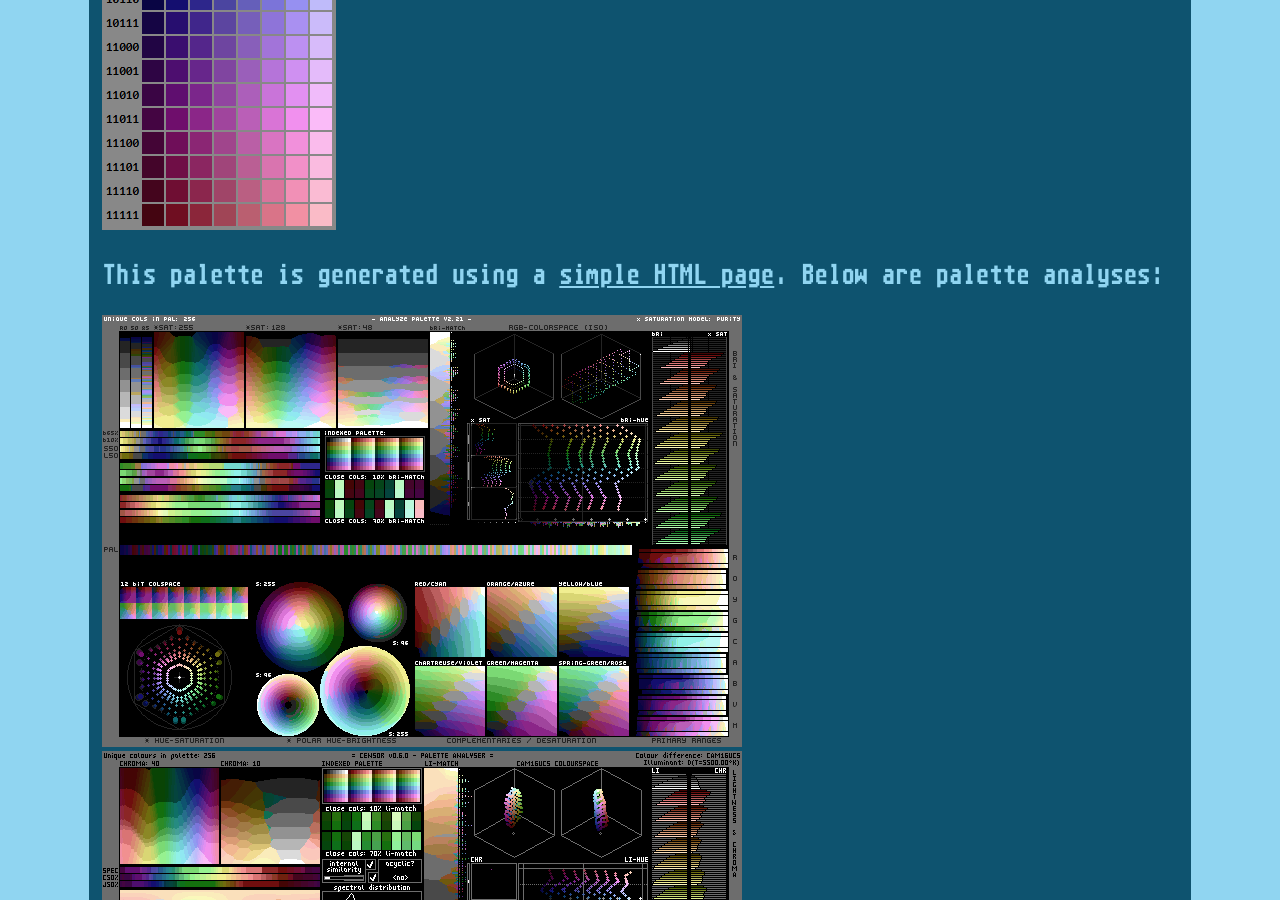
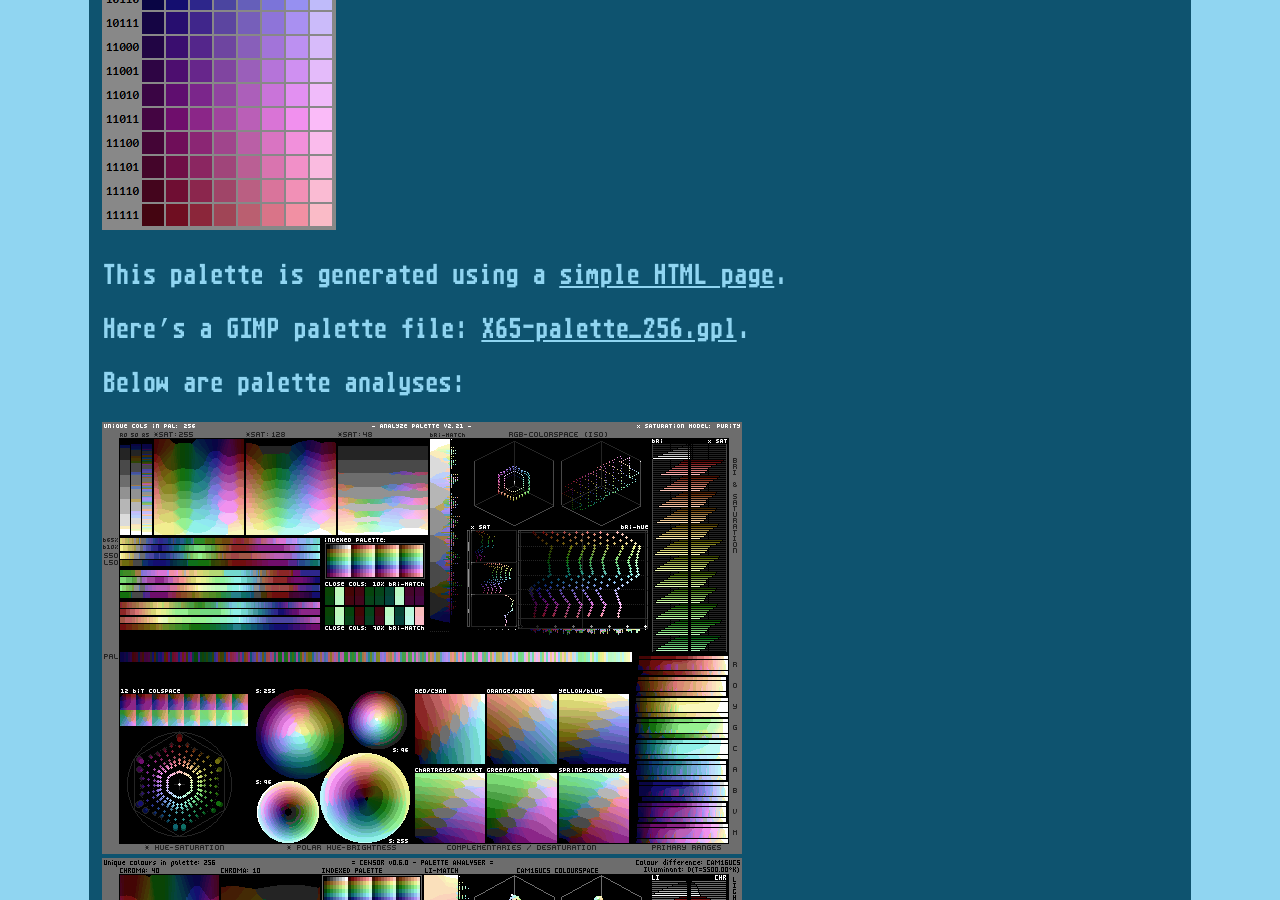
Before and after one commit to X65/x65.github.io, a Jekyll site: the page built from _posts/2024-06-08-256-colors.md, in a window 1280 px wide and 900 px high, scrolled down 1219 px. Built offline with Jekyll 4.4.1, drawn with Linux system fonts in a browser that asks for light colours; some web fonts are replaced.

Commit message:
GIMP palette file

```diff
--- a/_posts/2024-06-08-256-colors.md
+++ b/_posts/2024-06-08-256-colors.md
@@ -23,6 +23,9 @@ The `32x8` option is weird and gives a distinctive look. Therefore, we went for
 ![X65 256 color palette](/media/2024-06-08_X65-palette_256.png)
 
 This palette is generated using a [simple HTML page](/media/2024-06-08_colors.html).
+
+Here's a GIMP palette file: [X65-palette_256.gpl](/media/X65-palette_256.gpl).
+
 Below are palette analyses:
 
 ![dawnbringer palette analysis](/media/2024-06-08_dawnbringer-palette-analysis.png)
```
Also changed, not shown: 1 other file.
